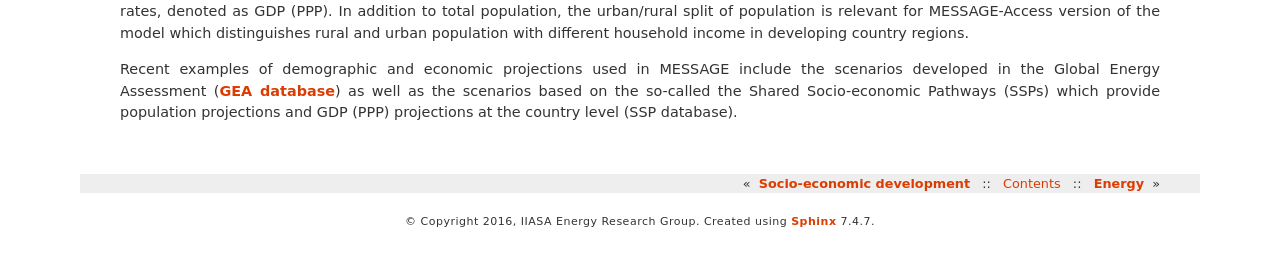
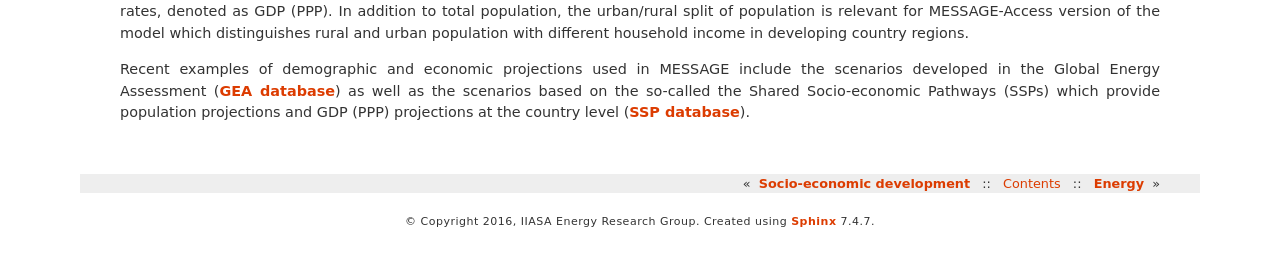
Before and after one commit to yiyi1991/message-ix-models, a Sphinx documentation site: the page built from doc/global/source/message_globiom/socio_econ/pop_GDP.rst, in a window 1280 px wide. Shown: the part 199-465 px from the top of the page. Built offline with Sphinx 7.4.7, drawn with Linux system fonts in a browser that asks for light colours; some of the changed lines change nothing that is shown.

Commit message:
Update pop_GDP.rst

```diff
--- a/doc/global/source/message_globiom/socio_econ/pop_GDP.rst
+++ b/doc/global/source/message_globiom/socio_econ/pop_GDP.rst
@@ -2,4 +2,4 @@ Population and GDP
 ====================
 The primary drivers of future energy demand in MESSAGE are projections of total population and GDP at purchasing power parity exchange rates, denoted as GDP (PPP). In addition to total population, the urban/rural split of population is relevant for MESSAGE-Access version of the model which distinguishes rural and urban population with different household income in developing country regions.
 
-Recent examples of demographic and economic projections used in MESSAGE include the scenarios developed in the Global Energy Assessment (`GEA database <http://www.iiasa.ac.at/web-apps/ene/geadb/dsd?Action=htmlpage&page=welcome>`_) as well as the scenarios based on the so-called the Shared Socio-economic Pathways (SSPs) which provide population projections and GDP (PPP) projections at the country level (SSP database).
+Recent examples of demographic and economic projections used in MESSAGE include the scenarios developed in the Global Energy Assessment (`GEA database <http://www.iiasa.ac.at/web-apps/ene/geadb/dsd?Action=htmlpage&page=welcome>`_) as well as the scenarios based on the so-called the Shared Socio-economic Pathways (SSPs) which provide population projections and GDP (PPP) projections at the country level (`SSP database <https://tntcat.iiasa.ac.at/SspDb/dsd?Action=htmlpage&page=welcome>`_).
```
